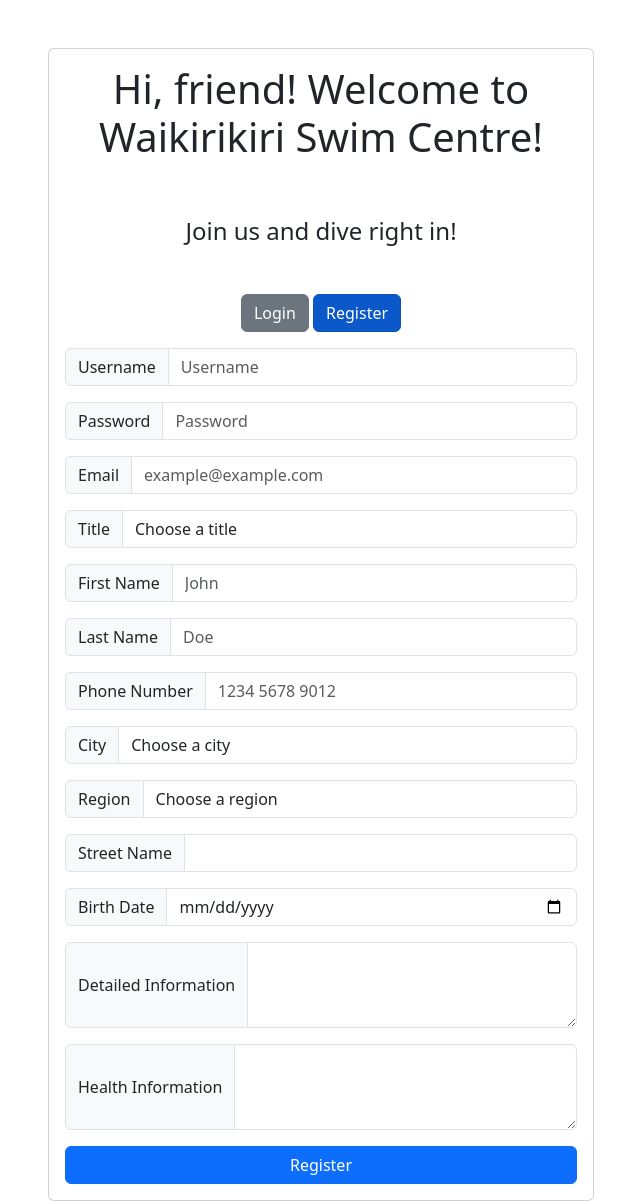
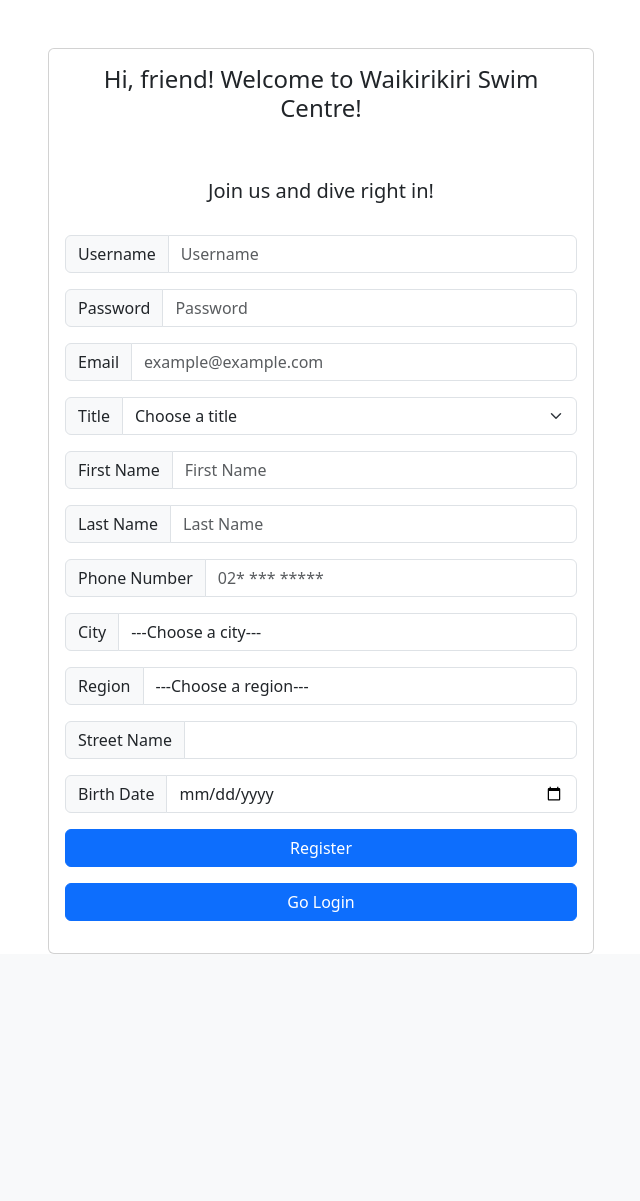
Before and after one commit to gaon5/swimapp, a Flask app: page /register in a window 1280 px wide. Shown: the part 56-1257 px from the top of the page, without its empty margins (319-959 px from the left). After the commit the page ends 1010 px from the top, so only its background shows below. Run offline with Flask 3, Linux system fonts and the light colour scheme; data comes from the database, SQL or seed files in the repository; data that the repository does not hold is empty.

Commit message:
Modify the code
Modify the code

```diff
--- a/app.py
+++ b/app.py
@@ -6,15 +6,12 @@ import math
 import bcrypt
 import re
 
-
-
 # When you gonna start, pip install -r requirements.txt
 
 
 app = Flask(__name__)
 app.config.from_object(config)
 app.secret_key = 'aHn6Zb7MstRxC8vEoF2zG3B9wQjKl5YD'
-
 
 db_conn = None
 connection = None
@@ -32,6 +29,16 @@ def get_cursor():
     return db_conn
 
 
+first_select = get_cursor()
+first_select.execute("""SELECT * FROM `city`;""")
+city_list = first_select.fetchall()
+first_select.execute("""SELECT * FROM `title`;""")
+title_list = first_select.fetchall()
+first_select.execute("""SELECT * FROM `region`;""")
+region_list = first_select.fetchall()
+first_select.close()
+
+
 @app.route('/sample', methods=['GET', 'POST'])
 def sample():
     sample_value = 1
@@ -43,6 +50,7 @@ def sample():
     sql_data.close()
 
     return render_template('sample.html', sample_list=sample_list)
+
 
 # http://localhost:5000/login/ - this will be the login page, we need to use both GET and POST requests
 @app.route('/login/', methods=['GET', 'POST'])
@@ -60,21 +68,18 @@ def login():
     8. If the request is a GET request or the form hasn't been submitted, show the login form.
 
     """
-
     # Check if "username" and "password" POST requests exist (user submitted form)
+    msg = ""
     if request.method == 'POST' and 'username' in request.form and 'password' in request.form:
         # Create variables for easy access
         username = request.form['username']
         user_password = request.form['password']
-
         # Check if account exists
         cursor = get_cursor()
         cursor.execute("SELECT * FROM user_account WHERE username = %s", (username,))
         account = cursor.fetchone()
-
         if account is not None:
             password_hash = account[3]
-
             # Check if the hashed password matches the one stored in the database
             if bcrypt.checkpw(user_password.encode('utf-8'), password_hash.encode('utf-8')):
                 # If the passwords match, log the user in
@@ -85,30 +90,27 @@ def login():
                 session['is_instructor'] = account[5]
                 session['is_admin'] = account[6]
                 session['is_root'] = account[7]
-
-                if session['is_member'] == 1:
                 # Redirect to home page
-                    return redirect(url_for('home'))
+                if session['is_root'] == 1:
+                    return redirect(url_for('dashboard'))
                 elif session['is_instructor'] == 1:
                     return redirect(url_for('staff_dashboard'))
                 elif session['is_admin'] == 1:
                     return redirect(url_for('admin_dashboard'))
                 else:
-                    return redirect(url_for('dashboard'))
+                    return redirect(url_for('home'))
             else:
                 # Add a message to prompt the use
-                return 'Incorrect password!'
+                msg = "Incorrect password!"
         else:
             # Account doesn't exist or username incorrect
-            return 'Incorrect username!'
-
+            msg = 'Incorrect username!'
     # Show the login form with message (if any)
-    return render_template('login.html')
+    return render_template('login.html', msg=msg)
 
 
 @app.route('/logout')
 def logout():
-
     """
     Handle user logout:
 
@@ -127,6 +129,7 @@ def logout():
     # Add a flash message to prompt the user
     return "'You have been logged out.', 'success'"
 
+
 @app.route('/register', methods=['GET', 'POST'])
 def register():
     """
@@ -141,29 +144,10 @@ def register():
     8. Response: Renders the register.html template with the feedback message.
 
     """
-
     # Initial message to display to the user
     msg = ''
-
+    today = datetime.today().date()
     # If the HTTP request is GET (i.e., the user is accessing the registration page)
-    if request.method == 'GET':
-        with get_cursor() as cursor:
-            # Fetch available titles from the database
-            cursor.execute('SELECT * FROM title')
-            titles = cursor.fetchall()
-
-            # Fetch available cities from the database
-            cursor.execute('SELECT * FROM city')
-            cities = cursor.fetchall()
-
-            # Fetch available regions from the database
-            cursor.execute('SELECT * FROM region')
-            regions = cursor.fetchall()
-
-        # Return the registration template with available titles, cities, and regions
-        return render_template('register.html', msg=msg, titles=titles, cities=cities, regions=regions)
-
-    # If the HTTP request is POST (i.e., the user is submitting the registration form)
     if request.method == 'POST':
         # Define the required and optional fields for registration
         required_fields = [
@@ -191,9 +175,8 @@ def register():
 
         with get_cursor() as cursor:
             # Check if provided email or username already exists in the database
-            cursor.execute('SELECT email, username FROM user_account WHERE email = %s OR username = %s', (email, username))
+            cursor.execute('SELECT email, username FROM user_account WHERE email = %s OR username = %s', (email, username,))
             existing_data = cursor.fetchone()
-
             # If there's a match, notify the user
             if existing_data:
                 existing_email, existing_username = existing_data
@@ -213,34 +196,24 @@ def register():
             elif not re.match(r'^\d{4}-\d{2}-\d{2}$', values['birth_date']):
                 msg = 'Birth date must be in the format YYYY-MM-DD!'
             else:
-                # Validate that the provided birth date is in the past
-                input_date = datetime.strptime(values['birth_date'], '%Y-%m-%d').date()
-                if input_date > datetime.today().date():
-                    msg = 'Please provide a valid birth date. The date cannot be in the future.'
-                else:
-                    # Generate password hash and get current registration date
-                    register_date = datetime.today().date()
-                    hashed = bcrypt.hashpw(password.encode('utf-8'), bcrypt.gensalt())
-
-                    # Insert the user's basic details into user_account
-                    cursor.execute('INSERT INTO user_account (username, password, email, is_member, register_date) VALUES (%s, %s, %s, 1, %s )', (username, hashed, email, register_date))
-
-                    # Get the generated user_id for the above insert
-                    cursor.execute('SELECT user_id from user_account WHERE username = %s', (username,))
-                    user_id = cursor.fetchone()[0]
-
-                    # Insert the user's detailed information into the member table
-                    cursor.execute('INSERT INTO member (user_id, title_id, first_name, last_name, phone_number, detailed_information, city_id, region_id, street_name, birth_date, health_information, state) VALUES (%s, %s, %s, %s, %s, %s, %s, %s, %s, %s, %s, %s)',
-                ( user_id, values['title_id'], first_name, last_name,
-                values['phone_number'], values['detailed_information'], values['city_id'],
-                values['region_id'], values['street_name'], values['birth_date'], values['health_information'], 1))
-
-                    # Notify the user of successful registration
-                    msg = 'You have successfully registered!'
-
+                # Generate password hash and get current registration date
+                hashed = bcrypt.hashpw(password.encode('utf-8'), bcrypt.gensalt())
+                # Insert the user's basic details into user_account
+                cursor.execute("""INSERT INTO user_account (username, password, email, is_member, register_date)
+                            VALUES (%s, %s, %s, 1, %s )""", (username, hashed, email, today))
+                # Get the generated user_id for the above insert
+                cursor.execute('SELECT user_id from user_account WHERE username = %s', (username,))
+                user_id = cursor.fetchone()[0]
+                # Insert the user's detailed information into the member table
+                sql = """INSERT INTO member (user_id, title_id, first_name, last_name, phone_number,
+                            city_id, region_id, street_name, birth_date, state)
+                            VALUES (%s, %s, %s, %s, %s, %s, %s, %s, %s, 1)"""
+                value = (user_id, values['title_id'], first_name, last_name, values['phone_number'], values['city_id'],
+                         values['region_id'], values['street_name'], values['birth_date'])
+                cursor.execute(sql, value)
+                return redirect(url_for('login'))
         # Return the registration template with the appropriate message
-        return render_template('register.html', msg=msg)
-
+    return render_template('register.html', msg=msg, titles=title_list, cities=city_list, regions=region_list, today=today)
 
 
 if __name__ == '__main__':
--- a/templates/register.html
+++ b/templates/register.html
@@ -3,110 +3,82 @@
 {% block title %}Register{% endblock %}
 
 {% block body %}
-
     <div class="container">
         <div class="row justify-content-center">
             <div class="col-md-6">
                 <div class="card mt-5">
                     <div class="card-body">
-                    <h1 class="card-title text-center">Hi, friend! Welcome to Waikirikiri Swim Centre!</h1><br><br>
-                    <h4 class="card-title text-center">Join us and dive right in!</h4><br>
-                    <div class="text-center my-3">
-                        <a href="#" class="btn btn-secondary">Login</a>
-                        <a href="{{ url_for('register') }}" class="btn btn-primary active">Register</a>
-                    </div>
-                    <form action="{{ url_for('register') }}" method="post" autocomplete="off">
-
+                        <h4 class="card-title text-center">Hi, friend! Welcome to Waikirikiri Swim Centre!</h4><br><br>
+                        <h5 class="card-title text-center">Join us and dive right in!</h5><br>
+                        <form action="{{ url_for('register') }}" method="post" onsubmit="return validateForm()">
                             <div class="input-group mb-3">
                                 <label for="username" class="input-group-text">
                                     <i class="fas fa-user"></i> Username
                                 </label>
                                 <input type="text" class="form-control" name="username" id="username" placeholder="Username" required>
                             </div>
-
                             <div class="input-group mb-3">
                                 <label for="password" class="input-group-text">
                                     <i class="fas fa-lock"></i> Password
                                 </label>
                                 <input type="password" class="form-control" name="password" id="password" placeholder="Password" required>
                             </div>
-
                             <div class="input-group mb-3">
                                 <label for="email" class="input-group-text">
                                     <i class="fas fa-envelope"></i> Email
                                 </label>
                                 <input type="email" class="form-control" name="email" id="email" placeholder="example@example.com" required>
                             </div>
-
                             <div class="input-group mb-3">
                                 <label for="title_id" class="input-group-text">Title</label>
-                            <select class="form-control" name="title_id" id="title_id" required>
-                                <option value="">Choose a title</option>
+                                <select class="form-select" name="title_id" id="title_id" required>
+                                    <option value="" selected = "selected" disabled>Choose a title</option>
                                     {% for title in titles %}
                                         <option value="{{ title[0] }}">{{ title[1] }}</option>
                                     {% endfor %}
                                 </select>
                             </div>
-
                             <div class="input-group mb-3">
                                 <label for="first_name" class="input-group-text"><i class="fas fa-user"></i> First Name</label>
-                            <input type="text" class="form-control" name="first_name" id="first_name" placeholder="John" required>
+                                <input type="text" class="form-control" name="first_name" id="first_name" placeholder="First Name" required>
                             </div>
-
                             <div class="input-group mb-3">
                                 <label for="last_name" class="input-group-text"><i class="fas fa-user"></i> Last Name</label>
-                            <input type="text" class="form-control" name="last_name" id="last_name" placeholder="Doe" required>
+                                <input type="text" class="form-control" name="last_name" id="last_name" placeholder="Last Name" required>
                             </div>
-
                             <div class="input-group mb-3">
                                 <label for="phone_number" class="input-group-text"><i class="fas fa-phone"></i> Phone Number</label>
-                            <input type="tel" pattern="\d{4} \d{4} \d{4}" class="form-control" name="phone_number" id="phone_number" placeholder="1234 5678 9012" required>
+                                <input type="tel" class="form-control" name="phone_number" id="phone_number" placeholder="02* *** *****" required>
                             </div>
-
-
                             <div class="input-group mb-3">
                                 <label for="city_id" class="input-group-text">City</label>
-                            <select class="form-control" name="city_id" id="city_id" required>
-                                <option value="">Choose a city</option>
+                                <select class="form-control" name="city_id" id="city_id" onchange="update_city()" required>
+                                    <option value="" selected = "selected"  disabled>---Choose a city---</option>
                                     {% for city in cities %}
                                         <option value="{{ city[0] }}">{{ city[1] }}</option>
                                     {% endfor %}
                                 </select>
                             </div>
-
                             <div class="input-group mb-3">
                                 <label for="region_id" class="input-group-text">Region</label>
                                 <select class="form-control" name="region_id" id="region_id" required>
-                                <option value="">Choose a region</option>
-                                {% for region in regions %}
-                                    <option value="{{ region[0] }}">{{ region[2] }}</option>
-                                {% endfor %}
+                                    <option value="" selected = "selected" disabled>---Choose a region---</option>
                                 </select>
                             </div>
-
                             <div class="input-group mb-3">
                                 <label for="street_name" class="input-group-text">Street Name</label>
                                 <input type="text" class="form-control" name="street_name" id="street_name" required>
                             </div>
-
                             <div class="input-group mb-3">
                                 <label for="birth_date" class="input-group-text">Birth Date</label>
-                            <input type="date" class="form-control" name="birth_date" id="birth_date" required>
+                                <input type="date" class="form-control" name="birth_date" id="birth_date" min="1900-01-01" max={{ today }} required>
                             </div>
-
-                        <div class="input-group mb-3">
-                            <label for="detailed_information" class="input-group-text">Detailed Information</label>
-                            <textarea class="form-control" name="detailed_information" id="detailed_information" rows="3"></textarea>
-                        </div>
-
-                        <div class="input-group mb-3">
-                            <label for="health_information" class="input-group-text">Health Information</label>
-                            <textarea class="form-control" name="health_information" id="health_information" rows="3"></textarea>
-                        </div>
-
                             <div class="msg">{{ msg }}</div>
                             <div class="d-grid gap-2">
                                 <input type="submit" class="btn btn-primary" value="Register">
+                            </div>
+                            <div class="d-grid gap-2 py-3">
+                                <a href="{{ url_for('login') }}" class="btn btn-primary">Go Login</a>
                             </div>
                         </form>
                     </div>
@@ -114,5 +86,66 @@
             </div>
         </div>
     </div>
+{% endblock %}
 
+{% block myjs %}
+    <script>
+        function validateForm() {
+            const first_name = document.getElementById('first_name');
+            const namePattern = /^[a-zA-Z]+$/;
+            const phonePattern = /^\d{7,11}$/;
+            let i = 0;
+            console.log(1)
+            if (!namePattern.test(first_name.value)) {
+                alert("First name should contain only letters.");
+                first_name.classList.add("is-invalid")
+                i = 1;
+                console.log(2)
+            } else {
+                first_name.classList.remove("is-invalid")
+                console.log(3)
+            }
+            const last_name = document.getElementById('last_name');
+            if (!namePattern.test(last_name.value)) {
+                alert("Last name should contain only letters.");
+                last_name.classList.add("is-invalid")
+                i = 1;
+            } else {
+                last_name.classList.remove("is-invalid")
+            }
+            const phone_number = document.getElementById('phone_number');
+            if (!phonePattern.test(phone_number.value)) {
+                phone_number.classList.add("is-invalid")
+                alert("Wrong phone number length.");
+                i = 1;
+            } else {
+                phone_number.classList.remove("is-invalid")
+            }
+            const password = document.getElementById("password");
+            if (password.value.length < 6) {
+                password.classList.add("is-invalid")
+                alert("Password requires at least 6 characters.");
+                i = 1;
+            } else {
+                password.classList.remove("is-invalid")
+            }
+            console.log(i)
+            return i !== 1;
+        }
+
+        const region_list = JSON.parse('{{ regions|tojson }}');
+        const city = document.getElementById('city_id')
+        const region = document.getElementById('region_id')
+        function update_city(){
+            region.innerHTML = '<option value="" disabled>---Choose a region---</option>';
+            for (const j in region_list) {
+                if (String(region_list[j][1]) === city.value){
+                    const option = document.createElement('option');
+                    option.value = region_list[j][0];
+                    option.text = region_list[j][2];
+                    region.appendChild(option);
+                }
+            }
+        }
+    </script>
 {% endblock %}
```
Also changed, not shown: templates/login.html (+14 -4 lines). Lines whose indentation alone changed are shown as unchanged.
